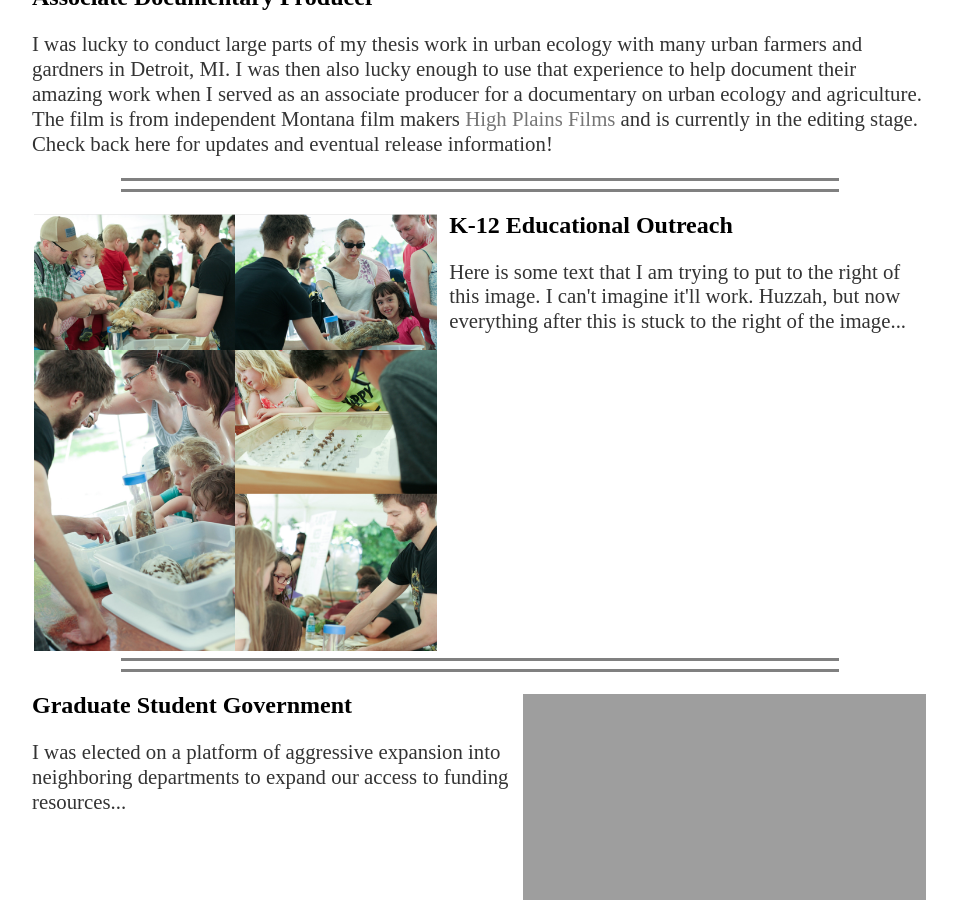
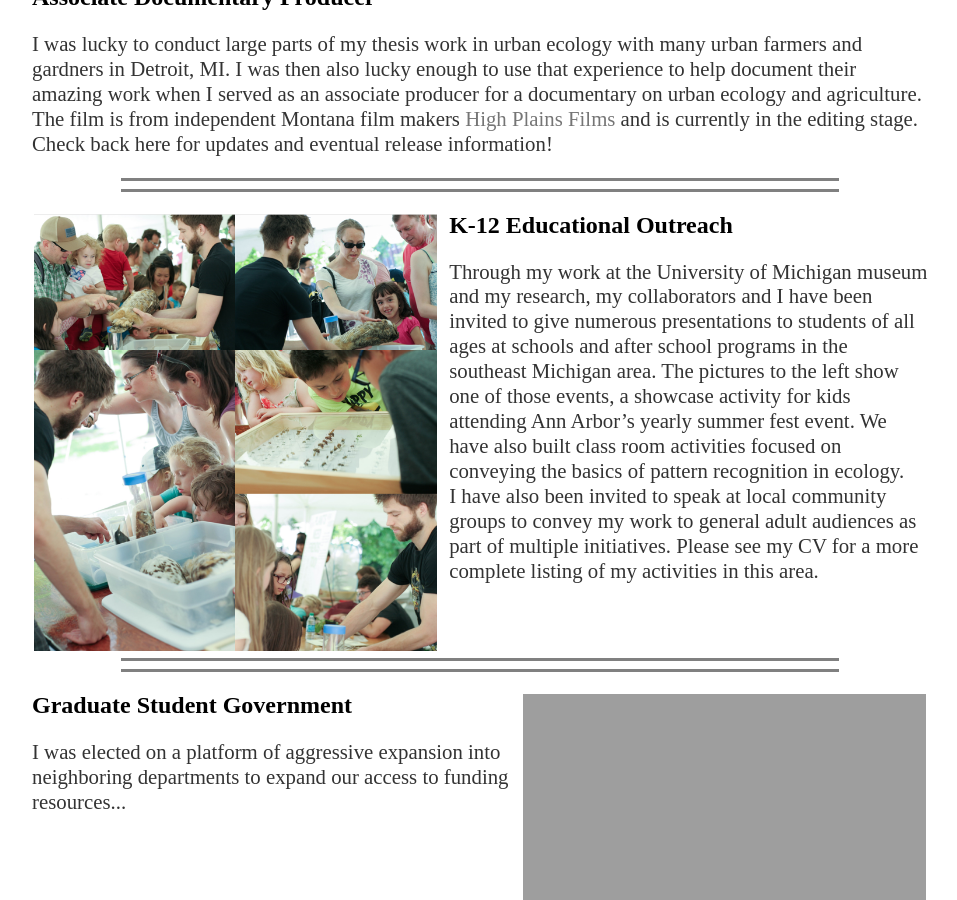
Before and after one commit to prglaum/prglaum.github.io, a Jekyll site: the page built from outreach/index.html, in a window 1280 px wide and 900 px high, scrolled down 1469 px. Shown: the whole window, without its empty margins (160-1117 px from the left). Built offline with Jekyll 4.4.1, drawn with Linux system fonts in a browser that asks for light colours.

Commit message:
Update index.html

```diff
--- a/outreach/index.html
+++ b/outreach/index.html
@@ -57,8 +57,13 @@ title: Outreach & Service
 <div display='block'>
 <img src="{{site.url}}/docs/assets/images/kidsTableCollage2.PNG" alt="A2kidsTable" class="float-img-left" style="width:45%">
 <h2>K-12 Educational Outreach</h2>
-<p> Here is some text that I am trying to put to the right of this image. I can't imagine it'll work.
-	Huzzah, but now everything after this is stuck to the right of the image...</p>
+<p> Through my work at the University of Michigan museum and my research, my collaborators and I have been invited
+	to give numerous presentations to students of all ages at schools and after school programs in the southeast Michigan area.
+	The pictures to the left show one of those events, a showcase activity for kids attending Ann Arbor’s yearly summer fest event.
+	We have also built class room activities focused on conveying the basics of pattern recognition in ecology.
+	<br>I have also been invited to speak at local community groups to convey my work to general adult audiences as part of multiple
+	initiatives. Please see my CV for a more complete listing of my activities in this area.
+</p>
 </div>
 
 <hr style="clear:left" width="80%" align="center" size="3" NOSHADE="noshade">
```
